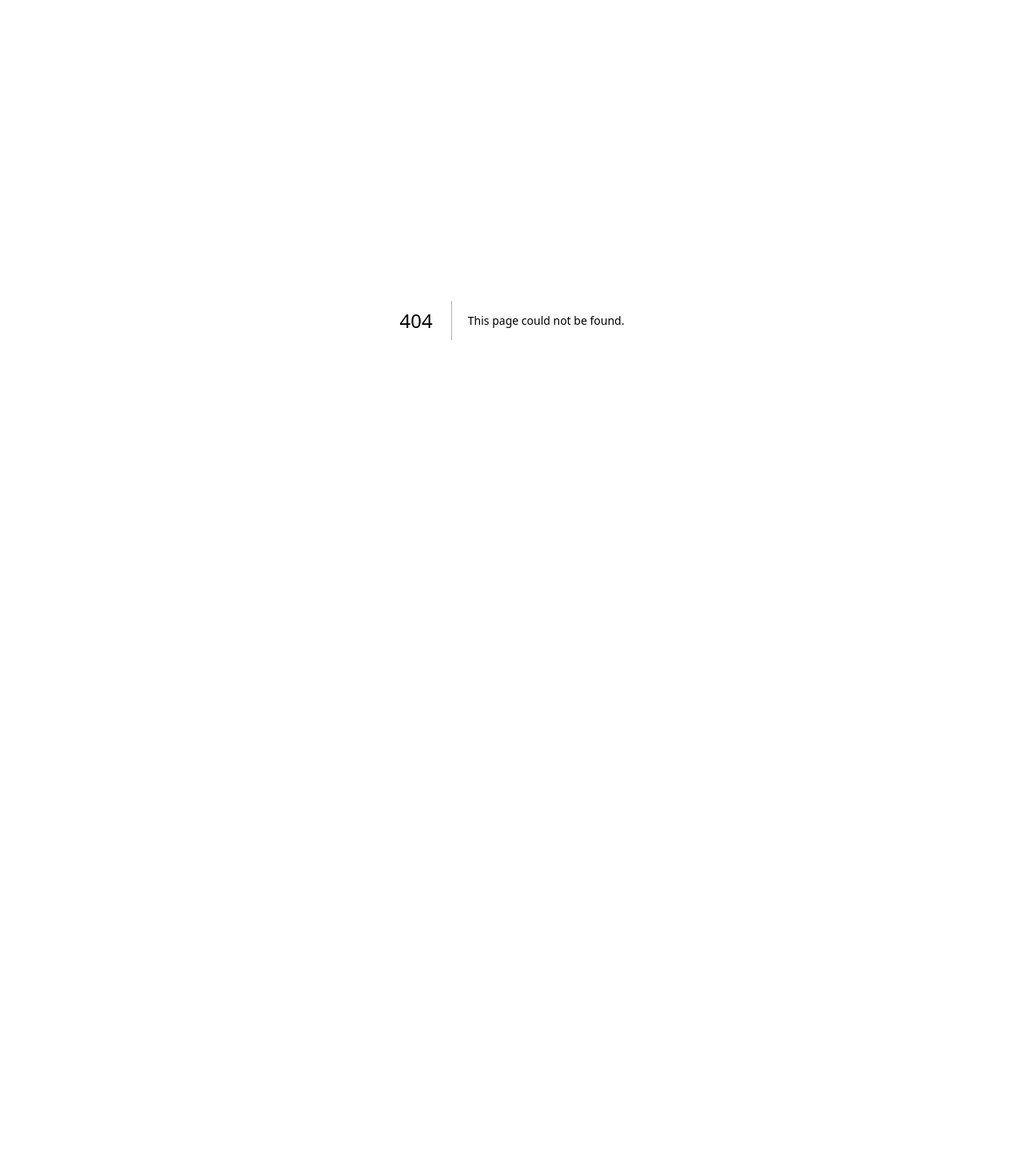
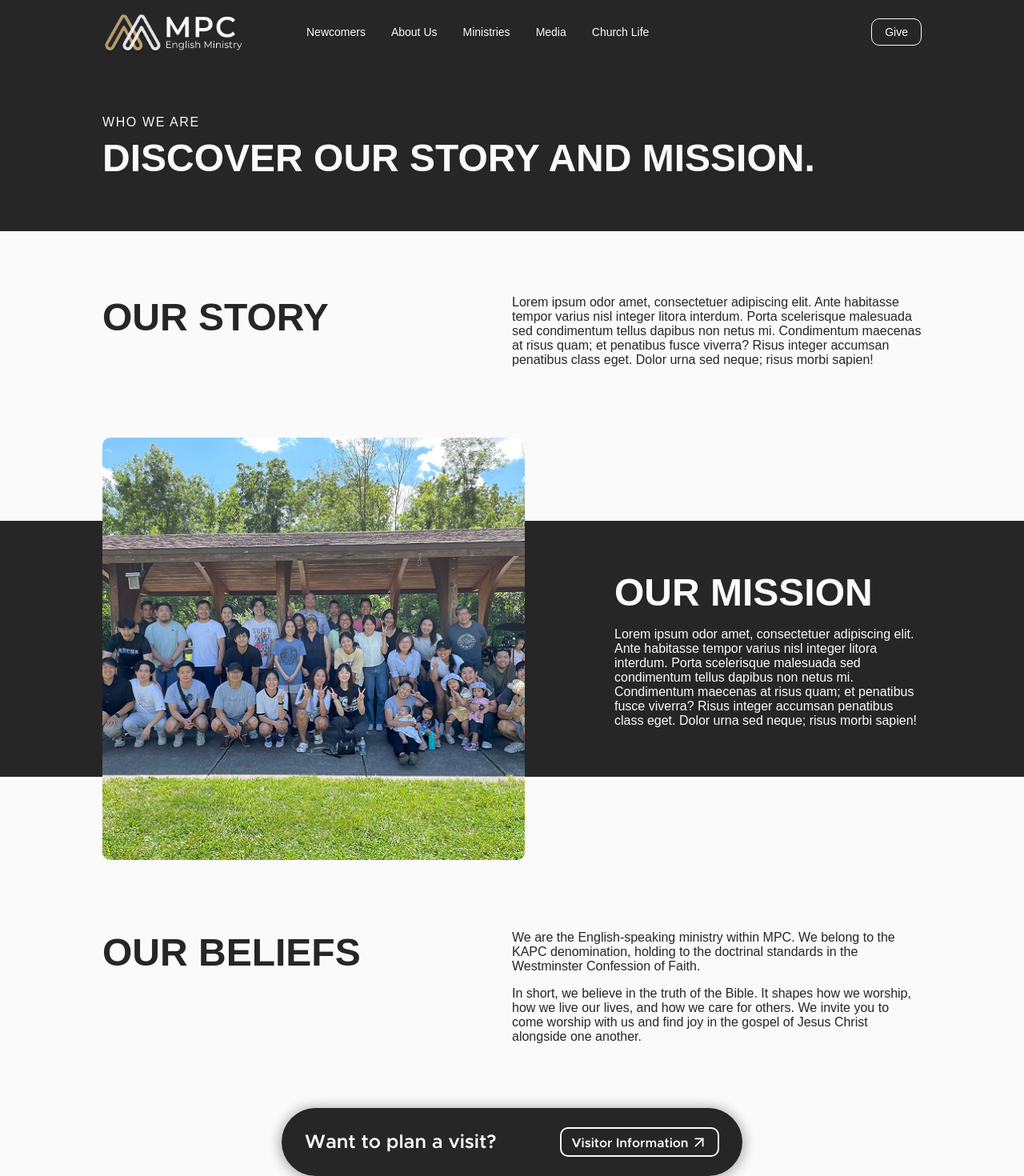
Before and after one commit to justindjsuh/mpc-em, a Next.js app: page /about in a window 1280 px wide. Before the commit this address had no page. Shown: the top 1470 px of the page at 80% size. Before the commit the page ends 800 px from the top, so only its background shows below. Built offline with nearby package versions, Linux system fonts and the light colour scheme; a web font is replaced by a local one.

Commit message:
about us page finished

```diff
--- /dev/null
+++ b/src/app/about/page.module.css
@@ -0,0 +1,158 @@
+.container {
+  display: flex;
+  width: 100vw;
+  justify-content: center;
+}
+
+.aboutContainer {
+  display: flex;
+  flex-direction: column;
+  align-items: flex-start;
+  width: 80%;
+}
+
+.aboutHeaderContainer {
+  color: var(--font-color-light);
+  padding: 4rem 0;
+}
+
+.aboutHeaderContainer p {
+  font-weight: 500;
+  margin-bottom: 0.5rem;
+  letter-spacing: 0.1rem;
+}
+
+.container2 {
+  flex-direction: column;
+  background-color: var(--bg-light);
+  align-items: center;
+}
+
+.aboutHeaderContainer h3 {
+  font-size: var(--header-hero-size);
+}
+
+.ourStoryContainer {
+  display: flex;
+  padding: 5rem 0 12rem 0;
+  /* background-color: var(--bg-light); */
+}
+
+.ourStoryContainer h3 {
+  font-size: var(--header-hero-size);
+  flex: 1;
+}
+
+.ourStoryContainer p {
+  flex: 1;
+}
+
+.ourMissionContainer {
+  display: flex;
+  align-items: center;
+  background-color: var(--bg-dark);
+  color: var(--font-color-light);
+  width: 80%;
+  height: 40vh;
+  /* padding: 4rem 0; */
+  gap: 7rem;
+}
+
+.imgContainer {
+  flex-shrink: 0;
+  position: relative;
+  width: 528px;
+  height: 528px;
+  z-index: 2;
+}
+
+.imgContainer img {
+  display: block;
+  object-fit: cover;
+  border-radius: 10px;
+}
+
+.ourMissionTextContainer {
+  display: flex;
+  flex-direction: column;
+  gap: 1rem;
+}
+
+.ourMissionTextContainer h3 {
+  font-size: var(--header-hero-size);
+  flex: 1;
+}
+
+.ourMissionTextContainer p {
+  flex: 1;
+}
+
+.ourBeliefsContainer {
+  background-color: var(--bg-light);
+}
+
+.beliefsContainer {
+  display: flex;
+  padding: 12rem 0 5rem 0;
+  background-color: var(--bg-light);
+}
+
+.beliefsContainer h3 {
+  font-size: var(--header-hero-size);
+  flex: 1;
+}
+
+.beliefsContainer p {
+  flex: 1;
+}
+
+.beliefsText {
+  display: flex;
+  flex-direction: column;
+  gap: 1rem;
+  width: 50%;
+}
+
+@media (max-width: 1200px) {
+  .ourMissionContainer {
+    width: 90%;
+    gap: 3rem;
+    height: 30vh;
+  }
+  .aboutContainer {
+    width: 90%;
+  }
+}
+
+@media (max-width: 1024px) {
+}
+
+@media (max-width: 768px) {
+  .ourStoryContainer {
+    flex-direction: column;
+    padding-bottom: 7rem;
+  }
+  .ourMissionContainer {
+    flex-direction: column;
+    height: auto;
+    gap: 1rem;
+    width: 90%;
+    padding-bottom: 4rem;
+  }
+  .beliefsContainer {
+    flex-direction: column;
+    padding-top: 5rem;
+  }
+  .beliefsText {
+    width: 100%;
+  }
+  .imgContainer {
+    width: 90vw;
+  }
+  .imgContainer img {
+    transform: translateY(-10%);
+  }
+  .aboutContainer {
+    width: 90%;
+  }
+}
--- /dev/null
+++ b/src/app/about/page.tsx
@@ -0,0 +1,83 @@
+'use client';
+import { motion } from 'framer-motion';
+import Image from 'next/image';
+import Layout from '../ui/Layout/Layout';
+import PlanVisitFooter from '../ui/SharedComponents/PlanVisitFooter/PlanVisitFooter';
+import styles from './page.module.css';
+
+const AboutUsPage: React.FC = () => {
+  return (
+    <Layout title="About Us">
+      <motion.div
+        className={styles.container}
+        initial={{ opacity: 0, y: 10 }}
+        whileInView={{ opacity: 1, y: 0 }}
+        transition={{ duration: 0.6, ease: 'easeOut' }}
+        viewport={{ once: true, amount: 1 }}
+      >
+        <div className={styles.aboutContainer}>
+          <div className={styles.aboutHeaderContainer}>
+            <p>WHO WE ARE</p>
+            <h3>DISCOVER OUR STORY AND MISSION.</h3>
+          </div>
+        </div>
+      </motion.div>
+      <div className={`${styles.container} ${styles.container2}`}>
+        <motion.div
+          className={styles.aboutContainer}
+          initial={{ opacity: 0, y: 10 }}
+          whileInView={{ opacity: 1, y: 0 }}
+          transition={{ delay: 0.5, duration: 0.6, ease: 'easeOut' }}
+          viewport={{ once: true, amount: 1 }}
+        >
+          <div className={styles.ourStoryContainer}>
+            <h3>OUR STORY</h3>
+            <p>Lorem ipsum odor amet, consectetuer adipiscing elit. Ante habitasse tempor varius nisl integer litora interdum. Porta scelerisque malesuada sed condimentum tellus dapibus non netus mi. Condimentum maecenas at risus quam; et penatibus fusce viverra? Risus integer accumsan penatibus class eget. Dolor urna sed neque; risus morbi sapien!</p>
+          </div>
+        </motion.div>
+      </div>
+      <div className={styles.container}>
+        <motion.div
+          className={styles.ourMissionContainer}
+          initial={{ opacity: 0, y: 10 }}
+          whileInView={{ opacity: 1, y: 0 }}
+          transition={{ delay: 1, duration: 0.6, ease: 'easeOut' }}
+          viewport={{ once: true, amount: 0.1 }}
+        >
+          <div className={styles.imgContainer}>
+            <Image
+              src="/about_us.png"
+              alt="MPC Group Picture"
+              fill
+              priority
+            />
+          </div>
+          <div className={styles.ourMissionTextContainer}>
+            <h3>OUR MISSION</h3>
+            <p>Lorem ipsum odor amet, consectetuer adipiscing elit. Ante habitasse tempor varius nisl integer litora interdum. Porta scelerisque malesuada sed condimentum tellus dapibus non netus mi. Condimentum maecenas at risus quam; et penatibus fusce viverra? Risus integer accumsan penatibus class eget. Dolor urna sed neque; risus morbi sapien!</p>
+          </div>
+        </motion.div>
+      </div>
+      <div className={`${styles.container} ${styles.container2}`}>
+        <div className={styles.aboutContainer}>
+          <motion.div
+            className={styles.beliefsContainer}
+            initial={{ opacity: 0, y: 10 }}
+            whileInView={{ opacity: 1, y: 0 }}
+            transition={{ duration: 0.6, ease: 'easeOut' }}
+            viewport={{ once: true, amount: 0.1 }}
+          >
+            <h3>OUR BELIEFS</h3>
+            <div className={styles.beliefsText}>
+              <p>We are the English-speaking ministry within MPC. We belong to the KAPC denomination, holding to the doctrinal standards in the Westminster Confession of Faith.</p>
+              <p>In short, we believe in the truth of the Bible. It shapes how we worship, how we live our lives, and how we care for others. We invite you to come worship with us and find joy in the gospel of Jesus Christ alongside one another.</p>
+            </div>
+          </motion.div>
+        </div>
+      </div>
+      <PlanVisitFooter />
+    </Layout>
+  );
+};
+
+export default AboutUsPage;
```
Also changed, not shown: public/about_us.png (added).
